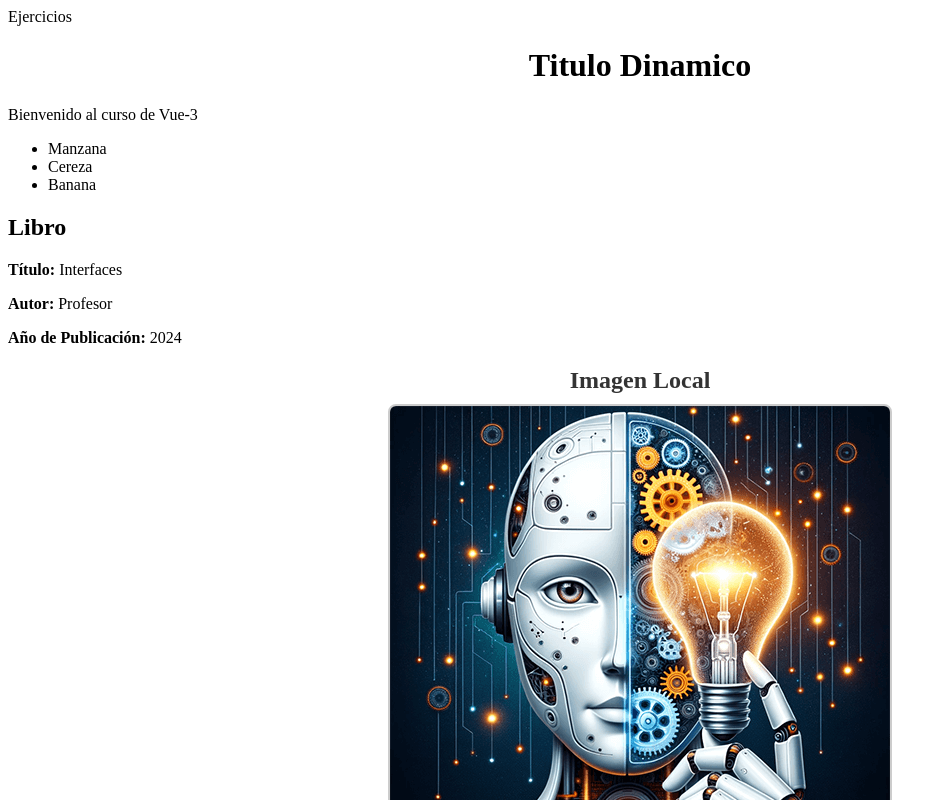
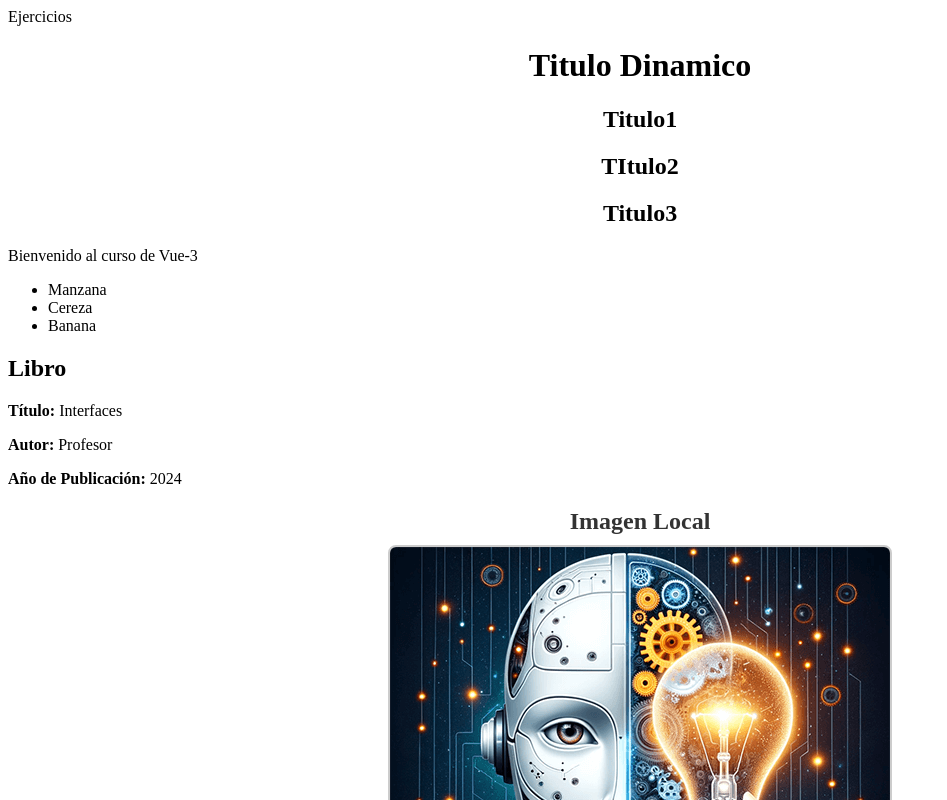
Before and after one commit to SebastianRoberto/dam-di.ejercicios.lev.15.SebastiaPalomino, a Vue app in the folder sesion-03/: page / in a window 1280 px wide. Shown: the top 800 px of the page, without its empty margins (0-947 px from the left). Built offline with nearby package versions, Linux system fonts and the light colour scheme.

Commit message:
ListaTitulos

```diff
--- a/sesion-03/src/App.vue
+++ b/sesion-03/src/App.vue
@@ -4,6 +4,7 @@ import MensajeEstatico  from   './components/MensajeEstatico.vue';
 import LibroInfo  from   './components/LibroInfo.vue';
 import ImagenEstatica from './components/ImagenEstatica.vue';
 import TituloDInamico from './components/TituloDInamico.vue';
+import ListaTitulos from './components/ListaTitulos.vue';
 </script>
 
 <template>
@@ -12,12 +13,15 @@ import TituloDInamico from './components/TituloDInamico.vue';
    Ejercicios
 </div>
 <TituloDInamico></TituloDInamico>
+<ListaTitulos />
  <MensajeEstatico></MensajeEstatico>
  <ListaEstatica></ListaEstatica>
  <LibroInfo></LibroInfo>
  <ImagenEstatica></ImagenEstatica>
 
 
+
+
 </template>
 
 <style scoped></style>
--- /dev/null
+++ b/sesion-03/src/components/ListaTitulos.vue
@@ -0,0 +1,16 @@
+<template>
+    <div class="lista-titulos">
+      <h2 v-for="(titulo, index) in titulos" :key="index">{{ titulo }}</h2>
+    </div>
+  </template>
+
+  <script setup>
+  const titulos = ["Titulo1", "TItulo2", "Titulo3"];
+  </script>
+
+  <style scoped>
+  .lista-titulos {
+    text-align: center;
+    margin: 20px;
+  }
+  </style>
```
